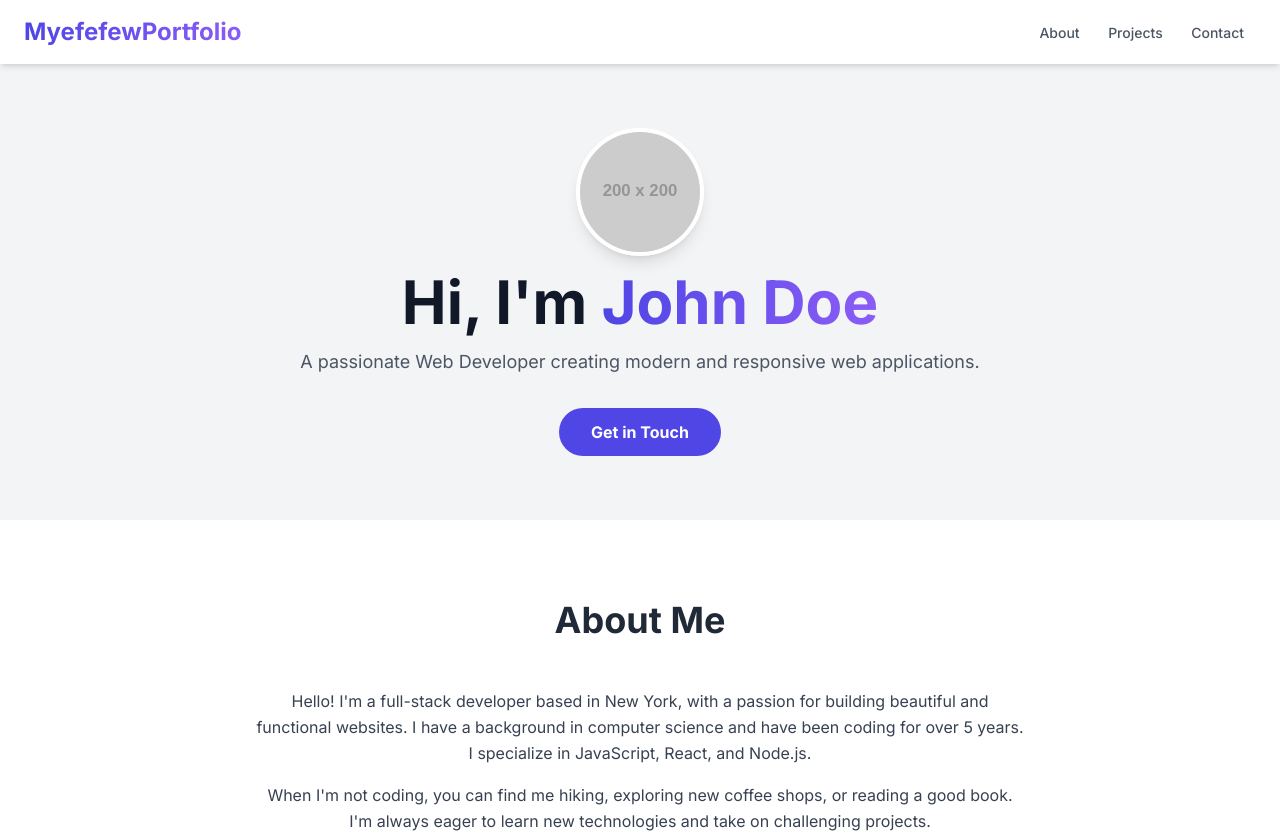
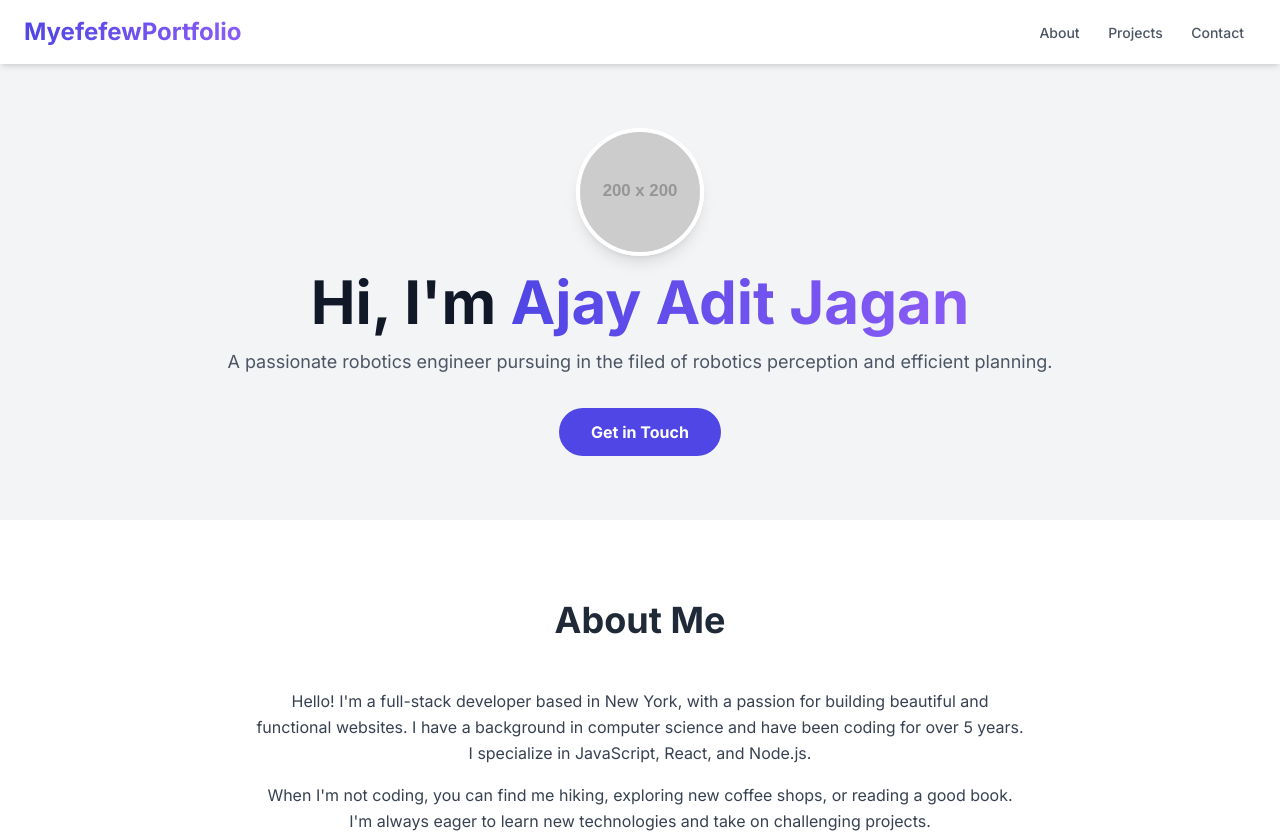
Before and after one commit to AjayAdit/AjayAdit.github.io, a plain HTML site: page index.html in a window 1280 px wide. Shown: the top 837 px of the page. Drawn offline with nearby package versions, Linux system fonts and the light colour scheme; placeholder pictures from the web are drawn by us.

Commit message:
Update index.html
Hi change

```diff
--- a/index.html
+++ b/index.html
@@ -40,9 +40,9 @@
         <div class="max-w-4xl mx-auto">
             <img class="w-32 h-32 rounded-full mx-auto mb-4 border-4 border-white shadow-lg" src="https://placehold.co/200x200/4F46E5/FFFFFF?text=JD" alt="Your Name">
             <h1 class="text-5xl md:text-6xl font-extrabold text-gray-900 leading-tight">
-                Hi, I'm <span class="gradient-text">John Doe</span>
+                Hi, I'm <span class="gradient-text">Ajay Adit Jagan</span>
             </h1>
-            <p class="mt-4 text-lg text-gray-600">A passionate Web Developer creating modern and responsive web applications.</p>
+            <p class="mt-4 text-lg text-gray-600">A passionate robotics engineer pursuing in the filed of robotics perception and efficient planning.</p>
             <a href="#contact" class="mt-8 inline-block bg-indigo-600 text-white font-bold rounded-full py-3 px-8 hover:bg-indigo-700 transition duration-300">Get in Touch</a>
         </div>
     </main>
```
